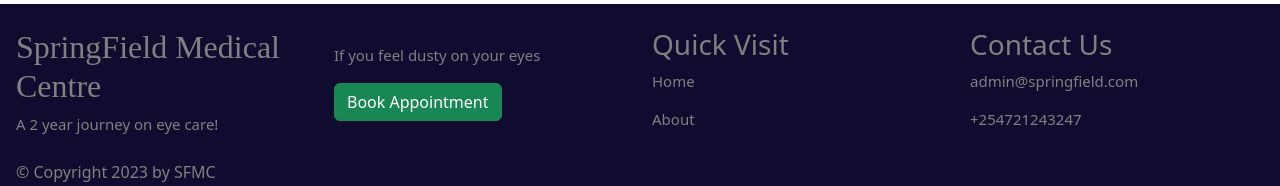
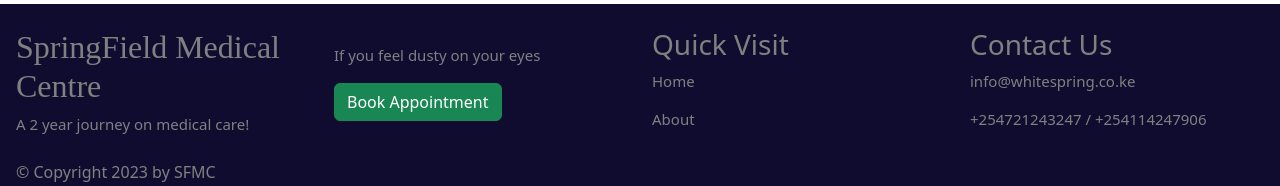
Before and after one commit to GeoffreyMokua/spring-field-eye-care-system, a React (Create React App) app: page / in a window 1280 px wide. Shown: the part 3823-4009 px from the top of the page. Built offline with nearby package versions, Linux system fonts and the light colour scheme; no server answers.

Commit message:
edited the footer section

```diff
--- a/src/App/components/Shared/Footer/Footer.js
+++ b/src/App/components/Shared/Footer/Footer.js
@@ -9,7 +9,7 @@ function Footer() {
             <div className="footer row ">
             <div className="col-lg-3 col-xs-12 my-2">
                 <h2 style={{fontFamily: 'cursive'}}>SpringField Medical Centre</h2>
-                <p>A 2 year journey on eye care!</p>
+                <p>A 2 year journey on medical care!</p>
 
             </div>
             <div className="col-lg-3 col-xs-12 my-4 ">
@@ -25,8 +25,8 @@ function Footer() {
             </div>
             <div className="col-lg-3 col-xs-12 my-2">
                 <h3>Contact Us</h3>
-                <p>admin@springfield.com</p>
-                <p>+254721243247</p>
+                <p>info@whitespring.co.ke</p>
+                <p>+254721243247 / +254114247906</p>
             </div>
         </div>
         <div>
```
